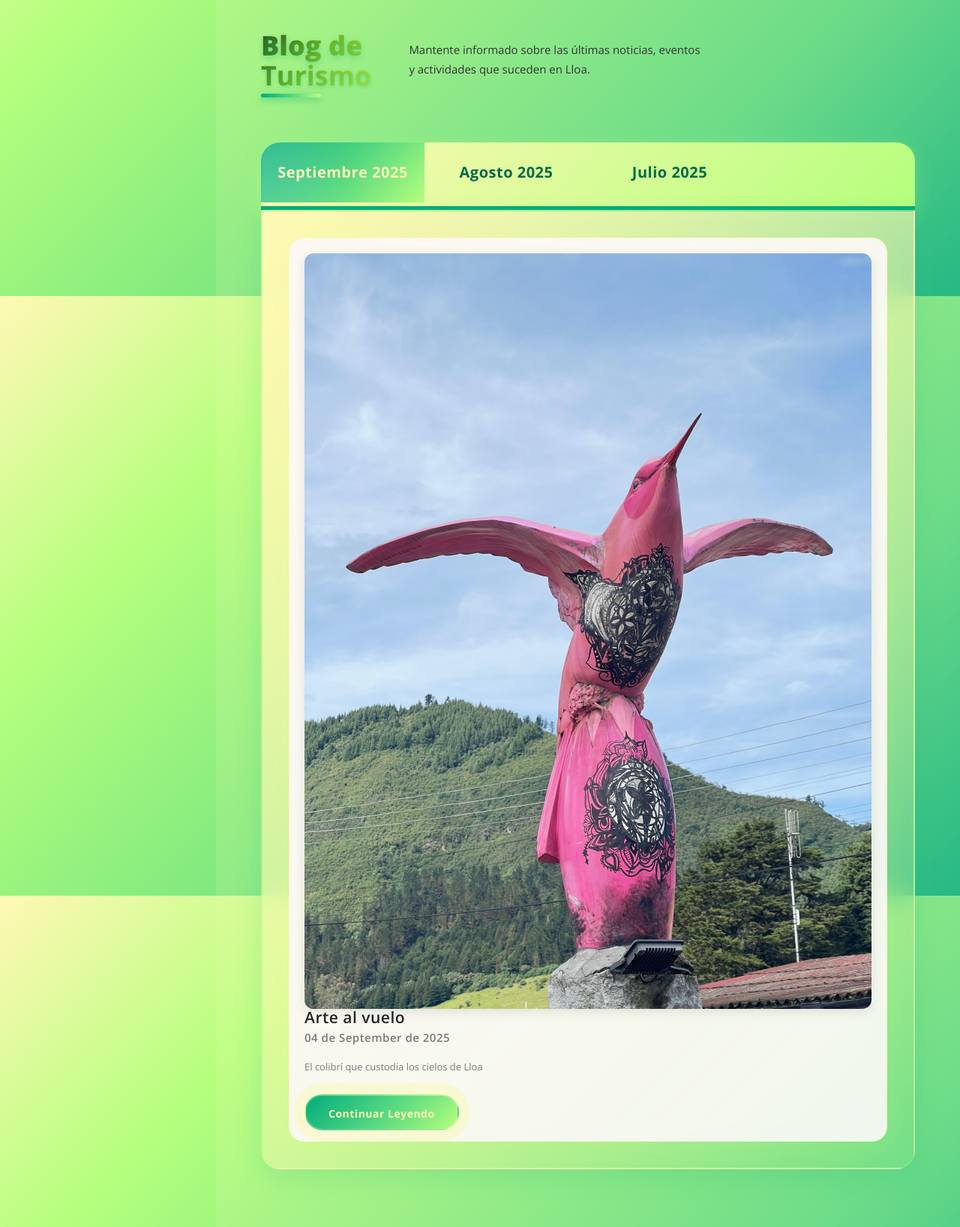
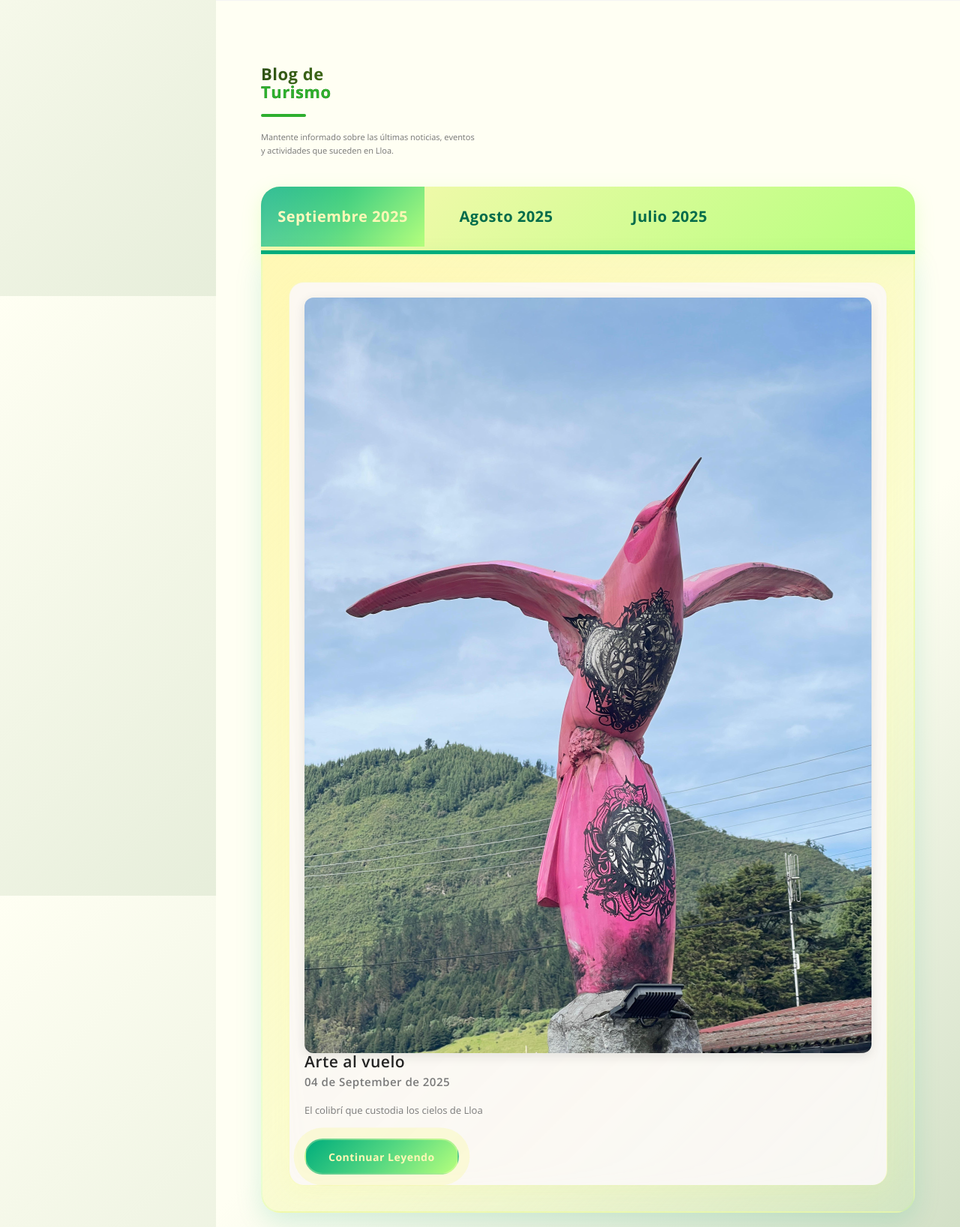
Before and after one commit to aureliuzjaziel/weblloaTest, a Django app: page / in a window 1280 px wide. Shown: the part 3605-5242 px from the top of the page at 75% size. Run offline with Django 5.2, Linux system fonts and the light colour scheme; data comes from the database, SQL or seed files in the repository; some libraries are stand-ins or nearby versions.

Commit message:
estilos_fondo

```diff
--- a/core/static/core/assets/css/light-box.css
+++ b/core/static/core/assets/css/light-box.css
@@ -48,7 +48,7 @@
 
 .lb-outerContainer {
   position: relative;
-  *zoom: 1;
+  zoom: 1;
   width: 250px;
   height: 250px;
   margin: 0 auto;
@@ -146,7 +146,7 @@
 .lb-dataContainer {
   margin: 0 auto;
   padding-top: 5px;
-  *zoom: 1;
+  zoom: 1;
   width: 100%;
   -moz-border-radius-bottomleft: 4px;
   -webkit-border-bottom-left-radius: 4px;
--- a/core/static/core/assets/css/templatemo-style.css
+++ b/core/static/core/assets/css/templatemo-style.css
@@ -22,7 +32,7 @@
 .page-content {
   width: 77.5%;
   float: right;
-  background: rgba(255,248,181,0.15);
+  background: #FFFFF3;
 }
 
 .content-section {
@@ -40,49 +50,72 @@
   transform: translateX(-50%);
 }
 
+/* Encabezado estilo imagen adjunta */
 .section-heading {
   text-align: left;
+  background: none;
+  box-shadow: none;
+  border-radius: 0;
+  padding: 0 0 0 0;
+  margin-bottom: 40px;
   position: relative;
-  margin-bottom: 60px;
+  animation: fadeInUp 1s;
+  display: block;
 }
 
 .section-heading h1 {
-  margin-top: 0px;
-  font-size: 36px;
-  color: #006b4a;
-  display: inline-block;
-  margin-right: 50px;
+  margin: 0 0 0 0;
+  font-size: 2.2rem;
+  font-weight: 700;
+  color: #232323;
+  display: block;
+  width: 100%;
+  text-align: left;
+  background: none;
+  -webkit-background-clip: initial;
+  -webkit-text-fill-color: initial;
+  background-clip: initial;
+  text-shadow: none;
+  letter-spacing: 0.5px;
+  line-height: 1.1;
   position: relative;
-  text-shadow: 0 3px 8px rgba(0,173,124,0.3);
-  font-weight: 800;
+}
+
+.section-heading h1 em {
+  font-style: normal;
+  font-weight: 700;
+  color: #2eaf2f;
+  background: none;
+  -webkit-background-clip: initial;
+  -webkit-text-fill-color: initial;
+  background-clip: initial;
+  text-shadow: none;
 }
 
 .section-heading h1:after {
   content: '';
-  position: absolute;
-  bottom: -10px;
-  left: 0;
-  width: 80px;
-  height: 5px;
-  background: linear-gradient(90deg, #00AD7C, #52D681, #B5FF7D);
-  border-radius: 5px;
-  box-shadow: 0 3px 10px rgba(0,173,124,0.5);
-}
-
-.section-heading em {
-  font-style: normal;
-  font-weight: 700;
-  color: #00AD7C;
-  text-shadow: 0 2px 5px rgba(0,173,124,0.3);
+  display: block;
+  width: 60px;
+  height: 4px;
+  background: #2eaf2f;
+  border-radius: 2px;
+  margin-top: 18px;
+  margin-bottom: 18px;
 }
 
 .section-heading p {
-  display: inline-block;
-  font-size: 15px;
-  line-height: 26px;
-  color: #343434;
-  position: absolute;
-  top: 12.5px;
+  display: block;
+  font-size: 1.1rem;
+  line-height: 1.6;
+  color: #757575;
+  font-weight: 400;
+  margin: 0 0 0 0;
+  margin-bottom: 0;
+  margin-top: 0;
+  text-align: left;
+  background: none;
+  position: static;
+  max-width: 900px;
 }
 
 .white-button a {
@@ -957,6 +1010,7 @@
   padding-left: 60px;
   padding-right: 60px;
   padding-bottom: 80px;
+  background: linear-gradient(135deg, #FFFFF3 60%, #D0DEC4 100%);
 }
 
 #blog .tabs {
```
Also changed, not shown: other parts of core/static/core/assets/css/templatemo-style.css (+52 -21 lines).
